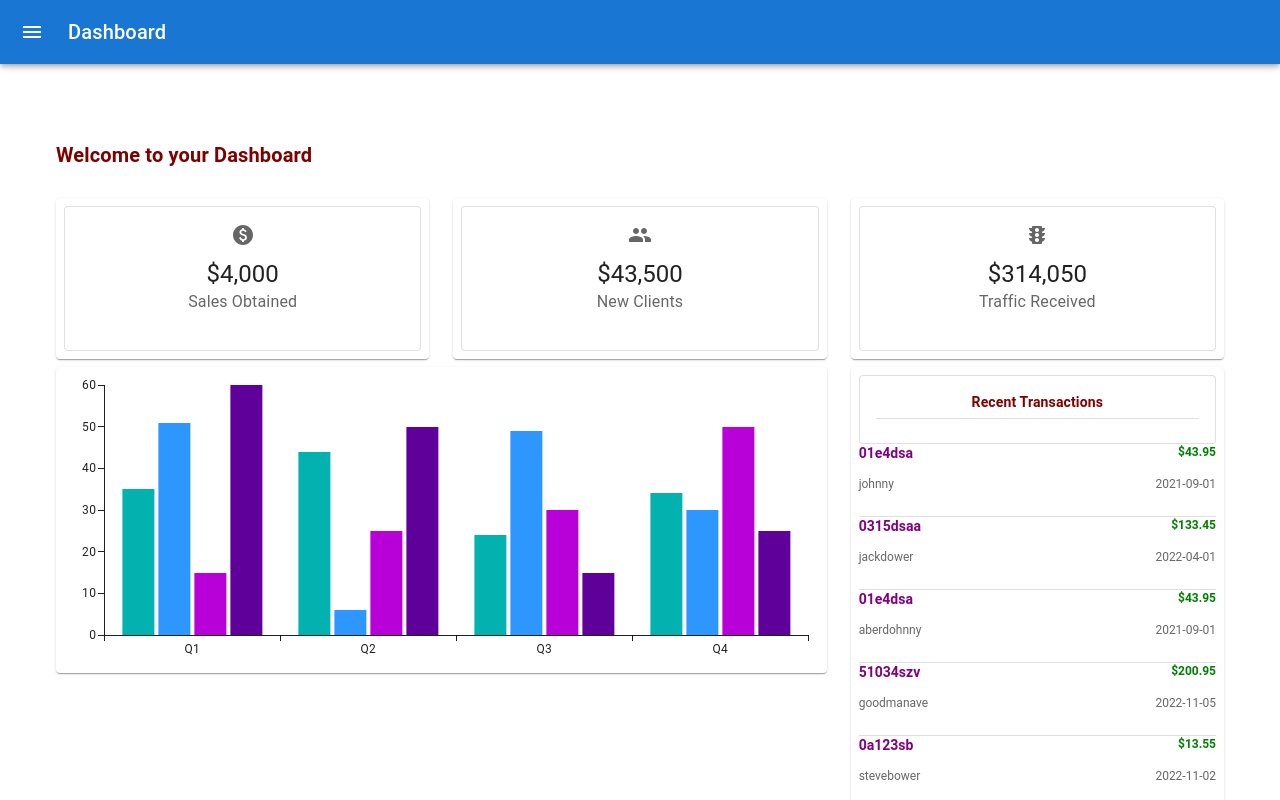
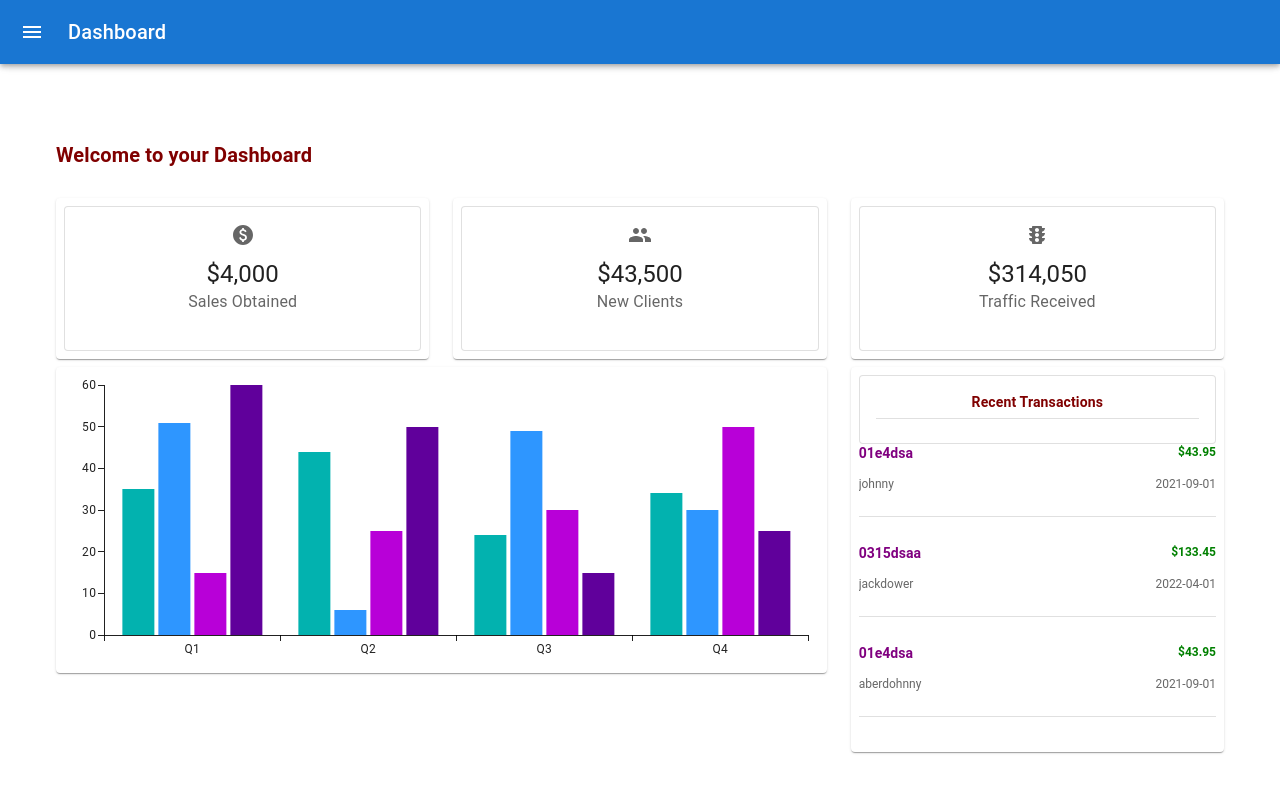
Before and after one commit to Latispq/My-Dashboard, a React (Vite) app: page / in a window 1280 px wide. Shown: the top 800 px of the page. Built offline with nearby package versions, Linux system fonts and the light colour scheme.

Commit message:
adjusted recent transactions card to enable list scrolling

```diff
--- a/src/components/RecentTransactionsCard.jsx
+++ b/src/components/RecentTransactionsCard.jsx
@@ -40,7 +40,9 @@ export default function RecentTransactionsCard() {
 
     <Box sx={{ minWidth: 275 }}>
       <Card variant="outlined">{card}</Card>
+      <div style={{height: 300, overflowY: "scroll"}}>
       <span>{recentTransactions}</span>
+      </div>
     </Box>
   );
 }
--- a/src/components/Transactions.jsx
+++ b/src/components/Transactions.jsx
@@ -6,6 +6,7 @@ import Divider from '@mui/material/Divider';
 export default function Transactions({txId, user, date, cost}) {
   return (
     <>
+    <div style={{height: "100px"}}>
     <Typography variant="h5" component="div">
         <span style={{color: "purple", fontSize: "14px", fontWeight: "bold", float: left}}>{txId}</span>
         <span style={{fontSize: "12px", float: right, fontWeight: "bold", color: "green"}}>${cost}</span><br/>
@@ -13,6 +14,7 @@ export default function Transactions({txId, user, date, cost}) {
         <span style={{fontSize: "12px", float: right}}>{date}</span>
       </Typography><br/><br/>
       <Divider />
+      </div>
       </>
   )
 }
```
